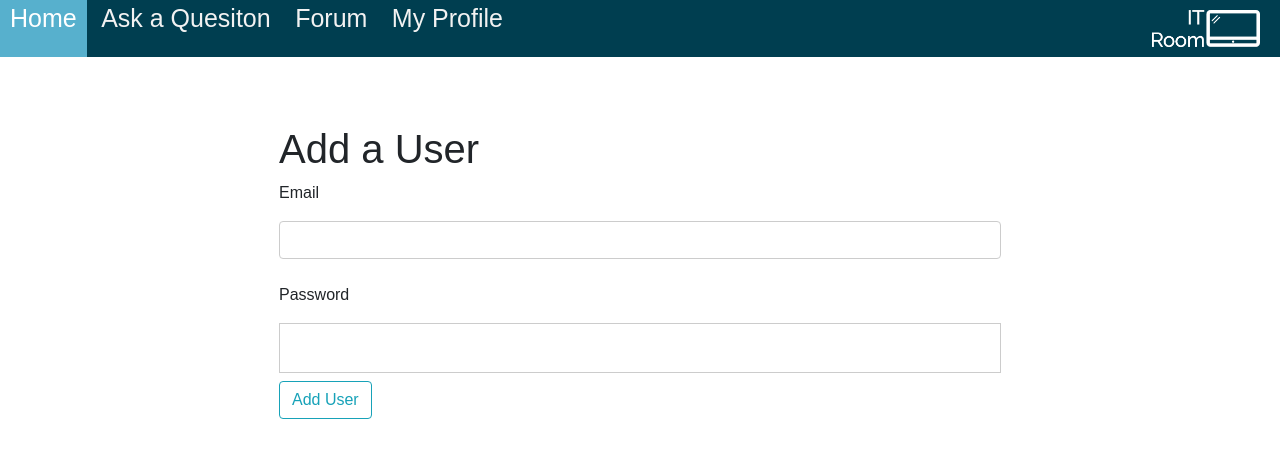
After one commit to jon-belt/A-Level-Project, a Flask app: page /adduser in a window 1280 px wide. The commit adds this page. Shown: the top 458 px of the page. Run offline with Flask 2, Linux system fonts and the light colour scheme; some libraries are stand-ins or nearby versions.

Commit message:
Add User Page Works

```diff
--- a/itroom/__init__.py
+++ b/itroom/__init__.py
@@ -1,6 +1,7 @@
 from flask import Flask
 from flask_sqlalchemy import SQLAlchemy
 from flask_migrate import Migrate
+from flask_bcrypt import Bcrypt
 
 
 app = Flask(__name__)
@@ -8,5 +9,6 @@ app = Flask(__name__)
 app.config['SECRET_KEY'] = 'd0f59ff548e889290c6bf21f05d52afc'
 app.config['SQLALCHEMY_DATABASE_URI'] = 'sqlite:///site.db'
 db = SQLAlchemy(app)
+bcrypt = Bcrypt(app)
 
 from itroom import routes
--- a/itroom/forms.py
+++ b/itroom/forms.py
@@ -7,3 +7,8 @@ class LoginForm(FlaskForm):
     password = PasswordField('Password', validators=[DataRequired()])
     remember = BooleanField('Remember Me')
     submit = SubmitField('Login')
+
+class AddUserForm(FlaskForm):
+    email = StringField('Email',validators=[DataRequired(), Email()])
+    password = PasswordField('Password', validators=[DataRequired()])
+    submit = SubmitField('Add User')
--- a/itroom/routes.py
+++ b/itroom/routes.py
@@ -1,6 +1,6 @@
 from flask import Flask, render_template, url_for, flash, redirect
-from itroom import app
-from itroom.forms import LoginForm
+from itroom import app, db, bcrypt
+from itroom.forms import LoginForm, AddUserForm
 from itroom.models import User, Post
 
 @app.route("/")
@@ -13,9 +13,17 @@ def home():
 def login():
     form = LoginForm()
     if form.validate_on_submit():
-        if form.email.data == 'test@gmail.com' and form.password.data == 'password':
-            flash('You have been logged in!', 'success')
+        if form.email.data == "test" and form.password.data == "password":
             return redirect(url_for('home'))
         else:
             flash('Login Unsuccessful. Please check username and password', 'danger')
     return render_template('login.html', title='Login', form=form)
+
+@app.route("/adduser", methods=['GET', 'POST'])       #defines the HTML loaded for /login
+def addUser():
+    form = AddUserForm()
+    if form.validate_on_submit():
+        print("Account Created")
+    else:
+        flash('Account not created')
+    return render_template('addUser.html', title='Login', form=form)
--- /dev/null
+++ b/itroom/templates/addUser.html
@@ -0,0 +1,29 @@
+{% extends "template.html" %}
+{% block content %}
+
+  <div class="center2" style="border-color: white;">
+  <h2 align="center" style="padding: 2.5%;"></h2>
+    <h1>Add a User</h1>
+      <form method="POST" action="">
+          {{form.hidden_tag() }}
+        <div class="form-group">
+          {{form.email.label}}
+          {% if form.email.errors %}
+          {{form.email(size=30, class="form-control is-invalid")}}
+        <div class="invalid-feedback">
+          {% for error in form.email.errors %}
+          <span>{{ error }}</span>
+          {% endfor %}
+        </div>
+          {% else %}
+          {{form.email(size=30, class="form-control")}}
+          {% endif %}
+        </div>
+          {{form.password.label}} <br>
+          {{form.password(size=30)}}
+
+          {{form.submit(class="btn btn-outline-info")}} <br>
+
+      </form>
+      </div>
+{% endblock content %}
--- a/itroom/templates/template.html
+++ b/itroom/templates/template.html
@@ -1,6 +1,8 @@
 <!DOCTYPE html>
 <html>
 <head>
+	<meta name="viewport" content="width=device-width, initial-scale=1">
+<link rel="stylesheet" href="https://stackpath.bootstrapcdn.com/bootstrap/4.4.1/css/bootstrap.min.css" integrity="sha384-Vkoo8x4CGsO3+Hhxv8T/Q5PaXtkKtu6ug5TOeNV6gBiFeWPGFN9MuhOf23Q9Ifjh" crossorigin="anonymous">
 <link rel="stylesheet" type="text/css" href="{{ url_for('static',filename='main.css') }}">
 <title>Page Title</title>
 
@@ -20,9 +22,11 @@
 
 </head>
 <body>
+	{% block content %}
+	{% endblock content %}
 
-<h1>Heading Text</h1>
-<p>Paragraph Text</p>
-
+<script src="https://code.jquery.com/jquery-3.4.1.slim.min.js" integrity="sha384-J6qa4849blE2+poT4WnyKhv5vZF5SrPo0iEjwBvKU7imGFAV0wwj1yYfoRSJoZ+n" crossorigin="anonymous"></script>
+<script src="https://cdn.jsdelivr.net/npm/popper.js@1.16.0/dist/umd/popper.min.js" integrity="sha384-Q6E9RHvbIyZFJoft+2mJbHaEWldlvI9IOYy5n3zV9zzTtmI3UksdQRVvoxMfooAo" crossorigin="anonymous"></script>
+<script src="https://stackpath.bootstrapcdn.com/bootstrap/4.4.1/js/bootstrap.min.js" integrity="sha384-wfSDF2E50Y2D1uUdj0O3uMBJnjuUD4Ih7YwaYd1iqfktj0Uod8GCExl3Og8ifwB6" crossorigin="anonymous"></script>
 </body>
 </html>
```
